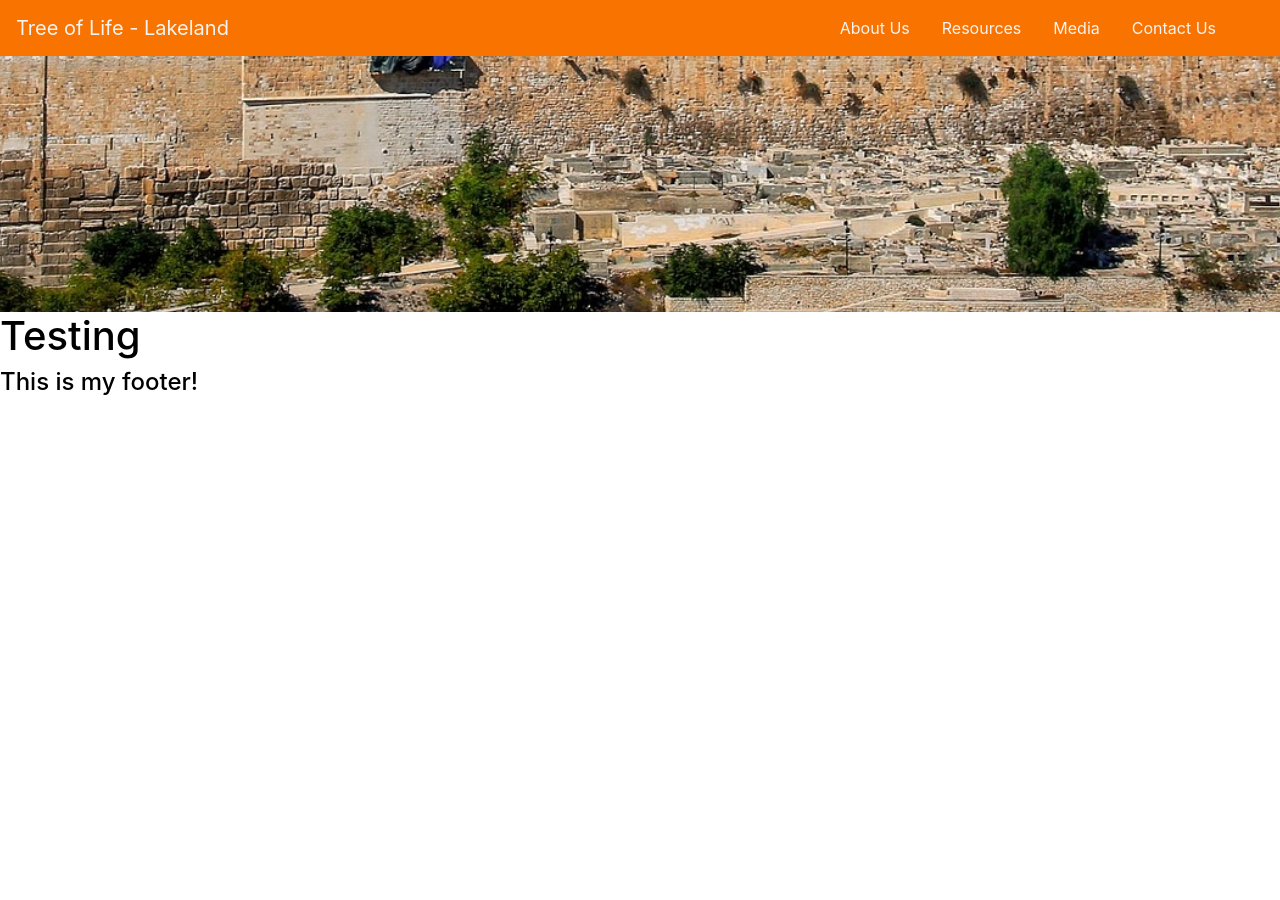
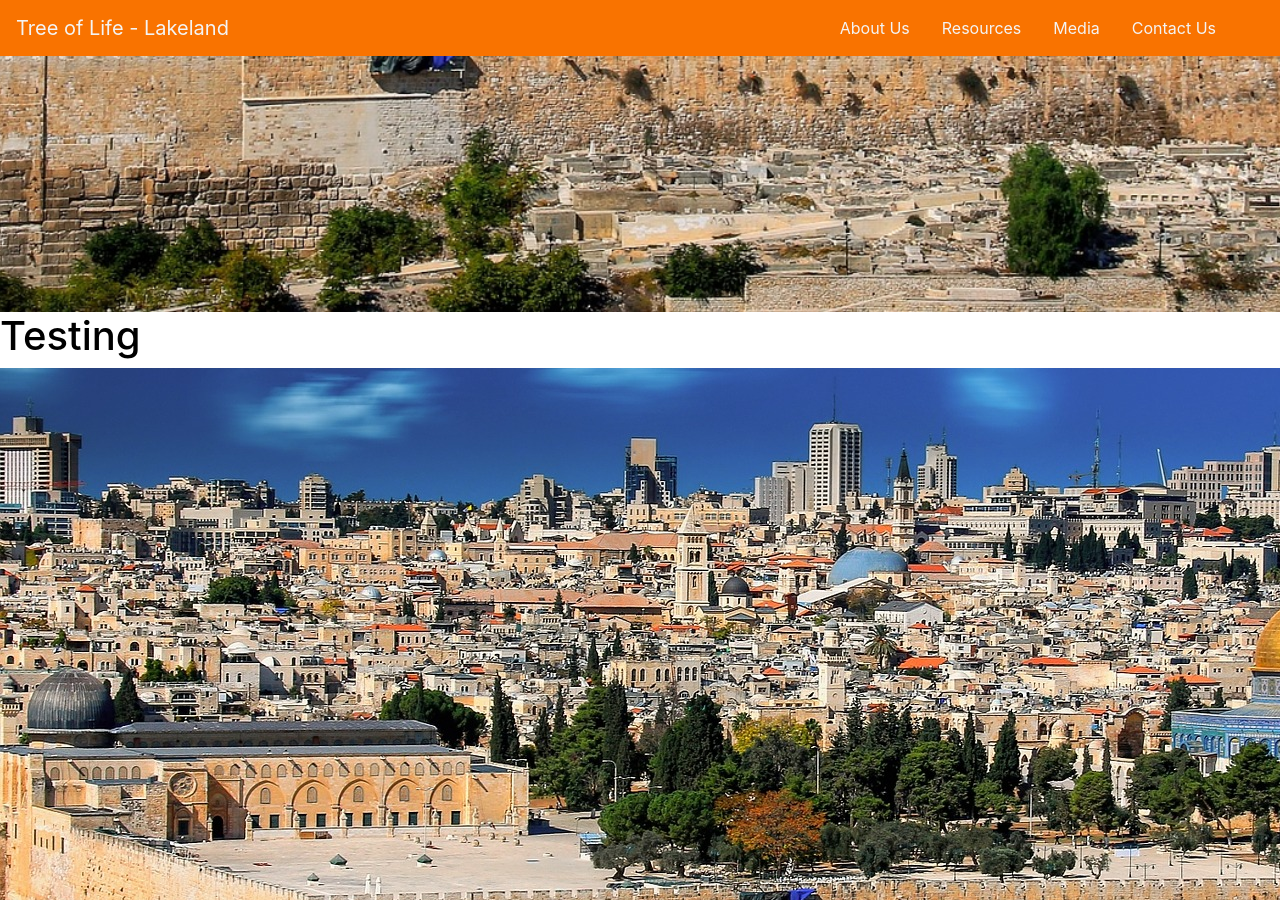
Before and after one commit to etzchayimlakeland/treeoflifelakeland, a Jekyll site: the page built from docs/index.md, in a window 1280 px wide and 900 px high, scrolled down 644 px. Built offline with Jekyll 4.4.1, drawn with Linux system fonts in a browser that asks for light colours; nearby versions of some CDN libraries; before the commit the page ends 1049 px from its top, so only the background shows below that.

Commit message:
Add image to index.md.

```diff
--- a/docs/index.md
+++ b/docs/index.md
@@ -12,3 +12,4 @@ title: "Home"
 </header>
 
   <h1>Testing</h1>
+  <img src="/assets/img/jerusalem-1712855_1920.jpg">
```
